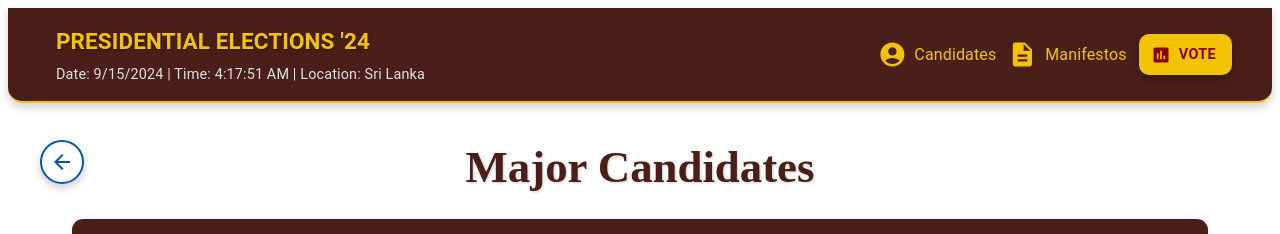
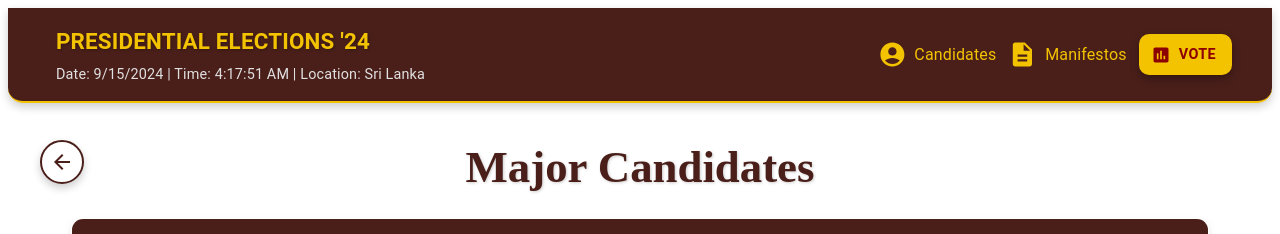
Before and after one commit to CheliM7/043_ChatGPT, a React (Vite) app in the folder frontend/: page /candidates in a window 1280 px wide. Shown: the top 234 px of the page. Built offline with nearby package versions, Linux system fonts and the light colour scheme.

Commit message:
back arrow color changed

```diff
--- a/frontend/src/pages/candidatesPage.jsx
+++ b/frontend/src/pages/candidatesPage.jsx
@@ -15,8 +15,8 @@ const Button = styled.a`
   align-items: center;
   justify-content: center;
   background-color: transparent; /* Transparent background */
-  color: #0056b3; /* Icon color */
-  border: 2px solid #0056b3; /* Border color */
+  color: #4A1F1A; /* Icon color */
+  border: 2px solid #4A1F1A; /* Border color */
   border-radius: 50%; /* Circle shape */
   text-decoration: none;
   font-family: 'Roboto', sans-serif;
@@ -25,9 +25,9 @@ const Button = styled.a`
   transition: background-color 0.3s, color 0.3s, transform 0.3s;
 
   &:hover {
-    background-color: #0056b3; /* Button background color on hover */
+    background-color: #4A1F1A; /* Button background color on hover */
     color: #fff; /* Icon color on hover */
-    border-color: #0056b3; /* Border color on hover */
+    border-color: #4A1F1A; /* Border color on hover */
     transform: scale(1.05);
   }
 
@@ -36,6 +36,7 @@ const Button = styled.a`
     box-shadow: 0 0 0 2px rgba(0, 0, 0, 0.3);
   }
 `;
+
 
 const CandidatesPage = () => {
   return (
```
